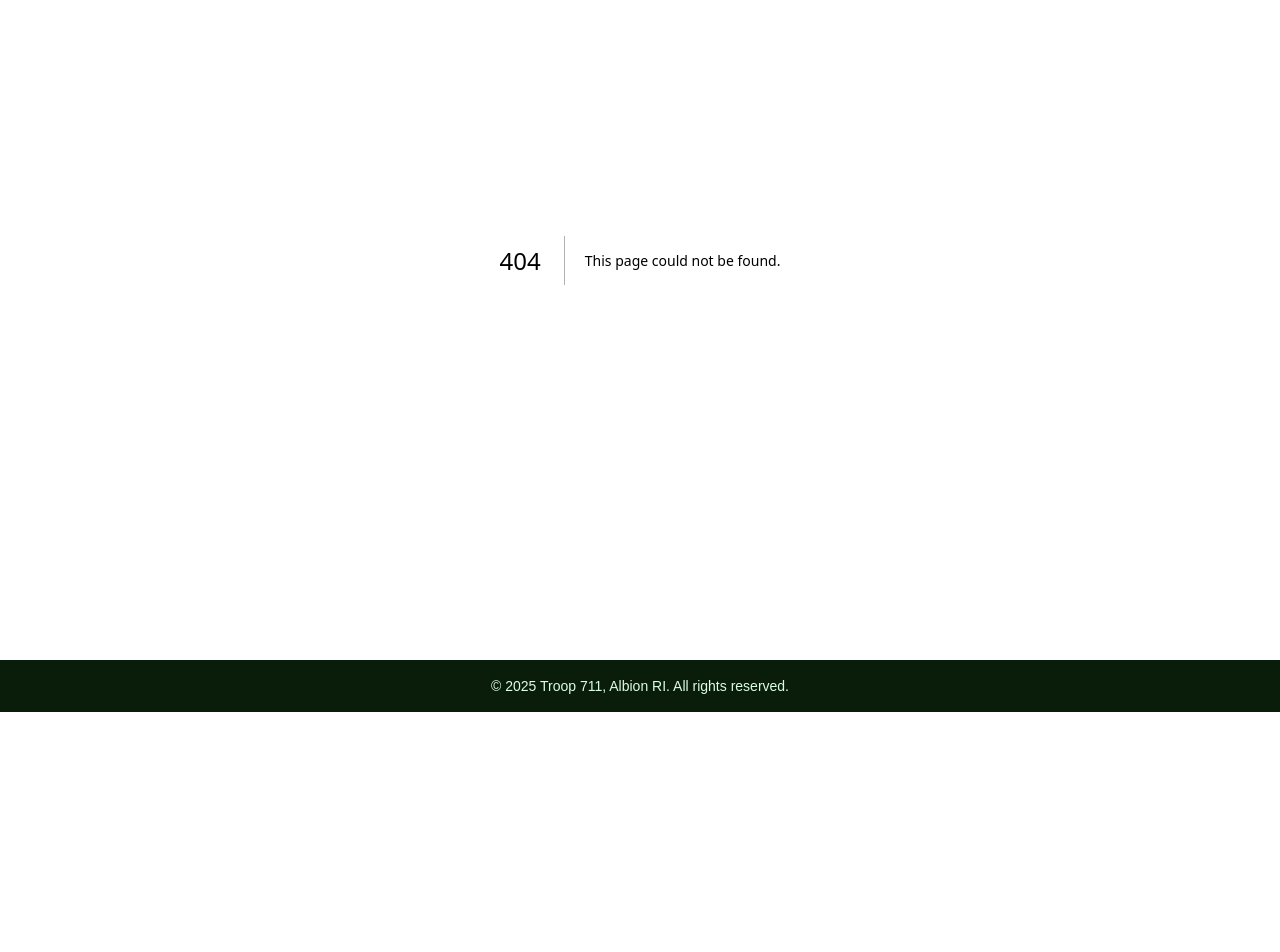
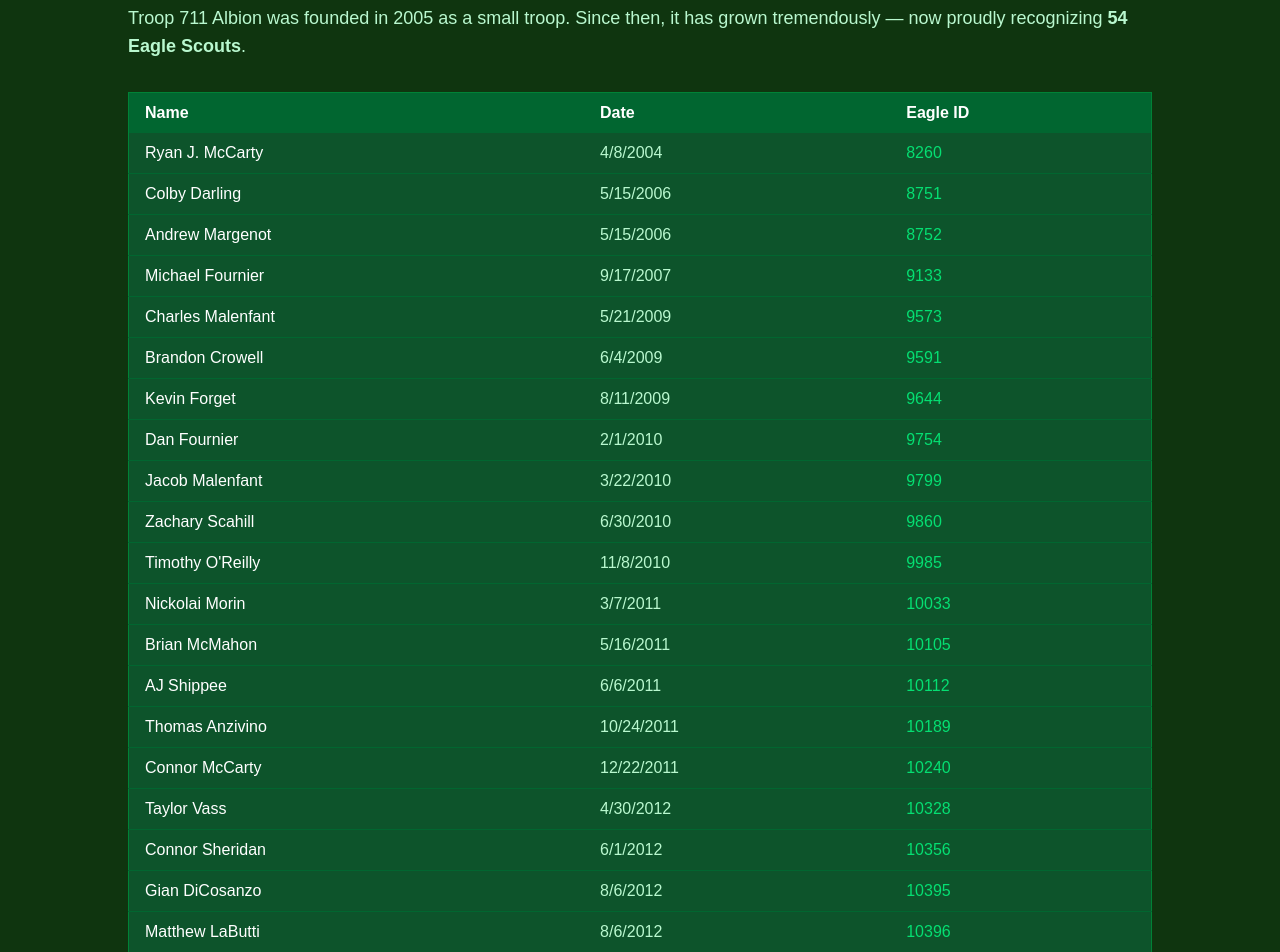
Before and after one commit to XCraftMan52/troop711, a Next.js app: page /eagles-nest in a window 1280 px wide. Before the commit this address had no page. Shown: the part 220-1172 px from the top of the page. Before the commit the page ends 932 px from the top, so only its background shows below. Built offline with nearby package versions, Linux system fonts and the light colour scheme.

Commit message:
feat: Add Eagles Nest page with Eagle Scouts list

```diff
--- a/src/app/components/Header.tsx
+++ b/src/app/components/Header.tsx
@@ -8,7 +8,7 @@ export default function Header() {
     <header className="bg-[#0f350f] text-white shadow-md sticky top-0 z-50">
       <div className="max-w-7xl mx-auto px-6 py-4 flex flex-col md:flex-row items-center justify-between">
         {/* Logo + Title */}
-        <div className="flex items-center space-x-4 mb-4 md:mb-0">
+        <Link href="/" className="flex items-center space-x-4 mb-4 md:mb-0">
           <Image
             src="/logo.png"
             alt="Troop 711 Logo"
@@ -20,13 +20,14 @@ export default function Header() {
             <h1 className="text-xl font-bold leading-tight">TROOP 711</h1>
             <p className="text-sm text-green-200">Albion, Rhode Island</p>
           </div>
-        </div>
+        </Link>
 
         {/* Navigation */}
         <nav className="flex space-x-6 text-sm md:text-base">
           <Link href="#about" className="hover:text-green-300 transition">About</Link>
           <Link href="#contact" className="hover:text-green-300 transition">Contact</Link>
           <Link href="#faq" className="hover:text-green-300 transition">FAQ</Link>
+          <Link href="/eagles-nest" className="hover:text-green-300 transition">Eagles Nest</Link>
         </nav>
       </div>
     </header>
--- /dev/null
+++ b/src/app/eagles-nest/page.tsx
@@ -0,0 +1,93 @@
+import React from 'react';
+
+const eagleScouts = [
+  { name: 'Ryan J. McCarty', date: '4/8/2004', id: '8260' },
+  { name: 'Colby Darling', date: '5/15/2006', id: '8751' },
+  { name: 'Andrew Margenot', date: '5/15/2006', id: '8752' },
+  { name: 'Michael Fournier', date: '9/17/2007', id: '9133' },
+  { name: 'Charles Malenfant', date: '5/21/2009', id: '9573' },
+  { name: 'Brandon Crowell', date: '6/4/2009', id: '9591' },
+  { name: 'Kevin Forget', date: '8/11/2009', id: '9644' },
+  { name: 'Dan Fournier', date: '2/1/2010', id: '9754' },
+  { name: 'Jacob Malenfant', date: '3/22/2010', id: '9799' },
+  { name: 'Zachary Scahill', date: '6/30/2010', id: '9860' },
+  { name: "Timothy O'Reilly", date: '11/8/2010', id: '9985' },
+  { name: 'Nickolai Morin', date: '3/7/2011', id: '10033' },
+  { name: 'Brian McMahon', date: '5/16/2011', id: '10105' },
+  { name: 'AJ Shippee', date: '6/6/2011', id: '10112' },
+  { name: 'Thomas Anzivino', date: '10/24/2011', id: '10189' },
+  { name: 'Connor McCarty', date: '12/22/2011', id: '10240' },
+  { name: 'Taylor Vass', date: '4/30/2012', id: '10328' },
+  { name: 'Connor Sheridan', date: '6/1/2012', id: '10356' },
+  { name: 'Gian DiCosanzo', date: '8/6/2012', id: '10395' },
+  { name: 'Matthew LaButti', date: '8/6/2012', id: '10396' },
+  { name: 'Bryan Guilbert', date: '10/16/2012', id: '10446' },
+  { name: 'Jonathan Kwarta', date: '10/16/2012', id: '10448' },
+  { name: 'Andrew Tavares', date: '11/25/2012', id: '10475' },
+  { name: 'Eric Brown', date: '11/25/2012', id: '10476' },
+  { name: 'Nathaniel Banks', date: '5/23/2013', id: '10609' },
+  { name: 'Connor Vass', date: '10/9/2013', id: '10718' },
+  { name: 'Jacob Haddad', date: '11/5/2013', id: '10739' },
+  { name: 'Chris Forget', date: '1/7/2014', id: '10770' },
+  { name: 'Thomas Morin', date: '1/7/2014', id: '10771' },
+  { name: 'Brian Hasegawa', date: '4/1/2014', id: '10849' },
+  { name: 'Christian Masse', date: '3/20/2015', id: '11093' },
+  { name: 'Luke Demers', date: '10/12/2015', id: '11271' },
+  { name: 'Mathew Salemi', date: '5/5/2016', id: '11402' },
+  { name: 'Steven Anzivino', date: '1/16/2017', id: '11591' },
+  { name: 'Drew Abram', date: '1/16/2017', id: '11592' },
+  { name: 'Michael Matkowski', date: '2/13/2017', id: '11611' },
+  { name: 'Garrett Scahill', date: '6/28/2017', id: '11763' },
+  { name: 'Thomas Calitri', date: '9/21/2017', id: '11910' },
+  { name: 'Steven Mammano', date: '11/25/2017', id: '11884' },
+  { name: 'Daniel Hasegawa', date: '7/15/2018', id: '12064' },
+  { name: 'Sebastian Toledo', date: '8/7/2018', id: '12076' },
+  { name: 'Drew Gleason', date: '8/7/2018', id: '12074' },
+  { name: 'Anthony Carrier', date: '10/23/2018', id: '12135' },
+  { name: 'Dakota Masse', date: '12/17/2019', id: '12461' },
+  { name: 'Dmitriy Dillon', date: '10/10/2021', id: '12912' },
+  { name: 'Emily Duclos', date: '6/10/2023', id: '13263' },
+  { name: 'Lucas Webber', date: '9/30/2023', id: '13323' },
+  { name: 'Michael Menard', date: '11/18/2023', id: '13342' },
+  { name: 'Joseph Fucci', date: '11/18/2023', id: '13343' },
+  { name: 'Sean Maher', date: '3/9/2024', id: '13406' },
+  { name: 'Carlos Pinto', date: '3/9/2024', id: '13407' },
+  { name: 'John Chatty', date: '7/27/2024', id: '13483' },
+  { name: 'Beckett Cournoyer', date: '7/27/2024', id: '13484' },
+  { name: 'Logan Laliberte', date: '2/1/2025', id: '13582' }
+];
+
+export default function EaglesNest() {
+  return (
+    <section className="py-20 px-6 md:px-16 bg-[#0f350f] text-white">
+      <div className="max-w-5xl mx-auto">
+        <h1 className="text-4xl font-bold mb-6">The Eagles Nest</h1>
+        <p className="mb-8 text-lg text-green-200">
+          Troop 711 Albion was founded in 2005 as a small troop. Since then, it has grown tremendously — now proudly
+          recognizing <strong>{eagleScouts.length} Eagle Scouts</strong>.
+        </p>
+
+        <div className="overflow-x-auto">
+          <table className="min-w-full table-auto border border-green-700">
+            <thead className="bg-green-800">
+              <tr>
+                <th className="px-4 py-2 text-left">Name</th>
+                <th className="px-4 py-2 text-left">Date</th>
+                <th className="px-4 py-2 text-left">Eagle ID</th>
+              </tr>
+            </thead>
+            <tbody className="bg-green-900 divide-y divide-green-800">
+              {eagleScouts.map((scout, idx) => (
+                <tr key={idx}>
+                  <td className="px-4 py-2 font-medium text-white">{scout.name}</td>
+                  <td className="px-4 py-2 text-green-200">{scout.date}</td>
+                  <td className="px-4 py-2 text-green-400">{scout.id}</td>
+                </tr>
+              ))}
+            </tbody>
+          </table>
+        </div>
+      </div>
+    </section>
+  );
+}
```
